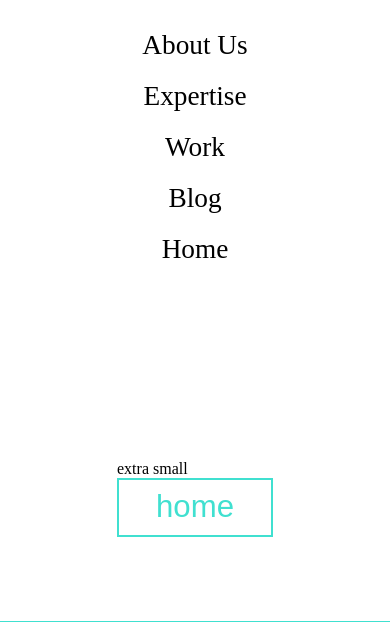
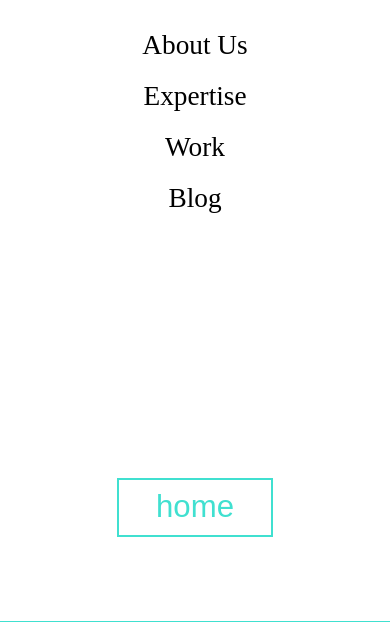
Before and after one commit to thomasrobertgee/mobile-responsiveness, a PHP site: page /index.html in a window 390 px wide. Shown: the part 223-845 px from the top of the page. Run offline with PHP 8.4, Linux system fonts and the light colour scheme; some libraries are stand-ins or nearby versions; some web fonts are replaced.

Commit message:
took out view tag and extra home link for better idea of what view on mobile looks like

```diff
--- a/css/extra-small.css
+++ b/css/extra-small.css
@@ -1,6 +1,6 @@
 @media (min-width:320px) and (max-width:453px)  { /* smartphones, iPhone, portrait 480x320 phones */
   #xxs { display: none }
-  #xs { display: block }
+  #xs { display: none }
   #s { display: none }
   #m { display: none }
   #l { display: none }
--- a/index.html
+++ b/index.html
@@ -29,7 +29,7 @@
         <a href="expertise.html">Expertise</a>
         <a href="work.html">Work</a>
         <a href="blog.html">Blog</a>
-        <a href="home.html">Home</a>
+        <!-- <a href="home.html">Home</a> -->
       </div>
 
       <div class="content"></div>
```
